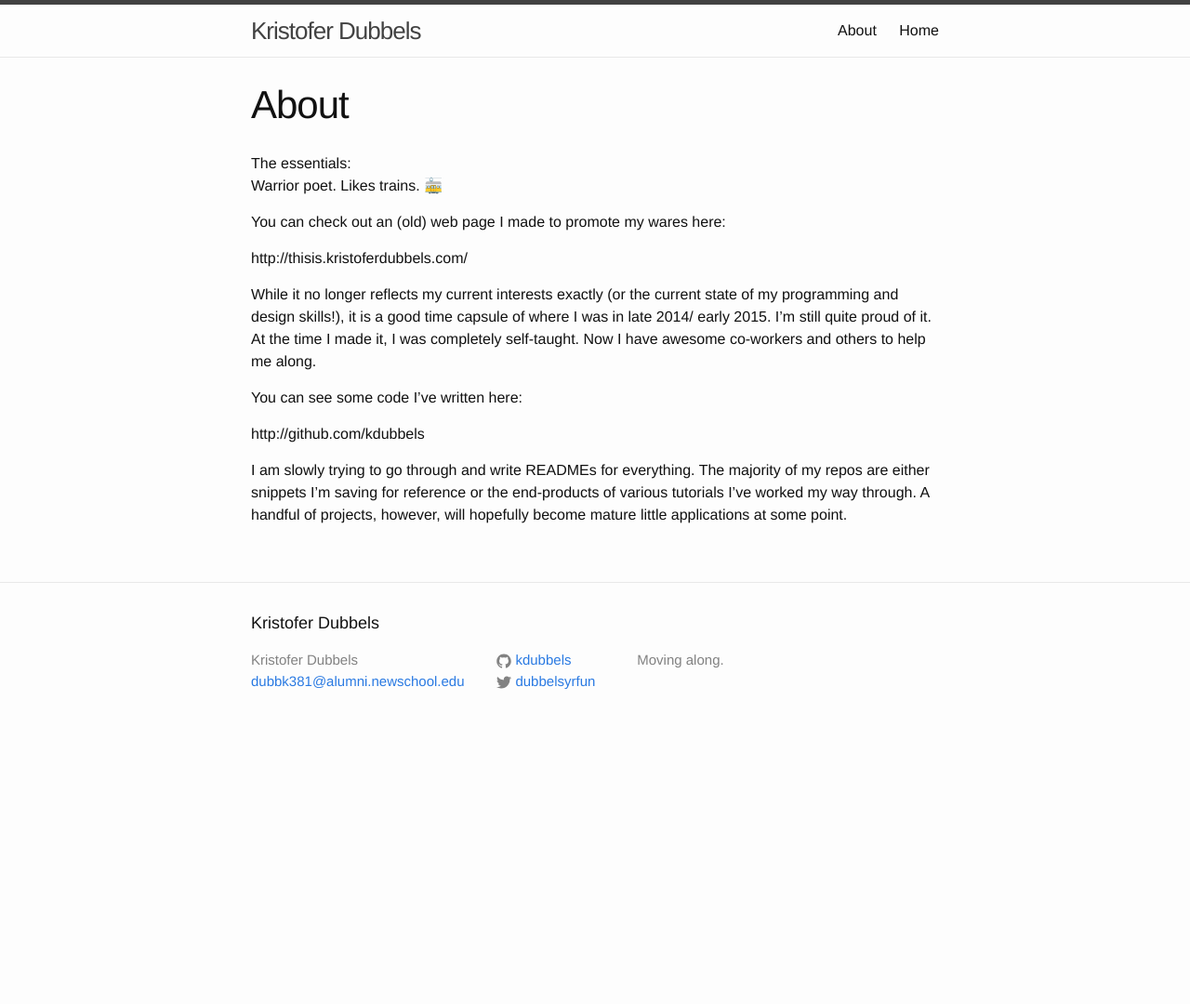
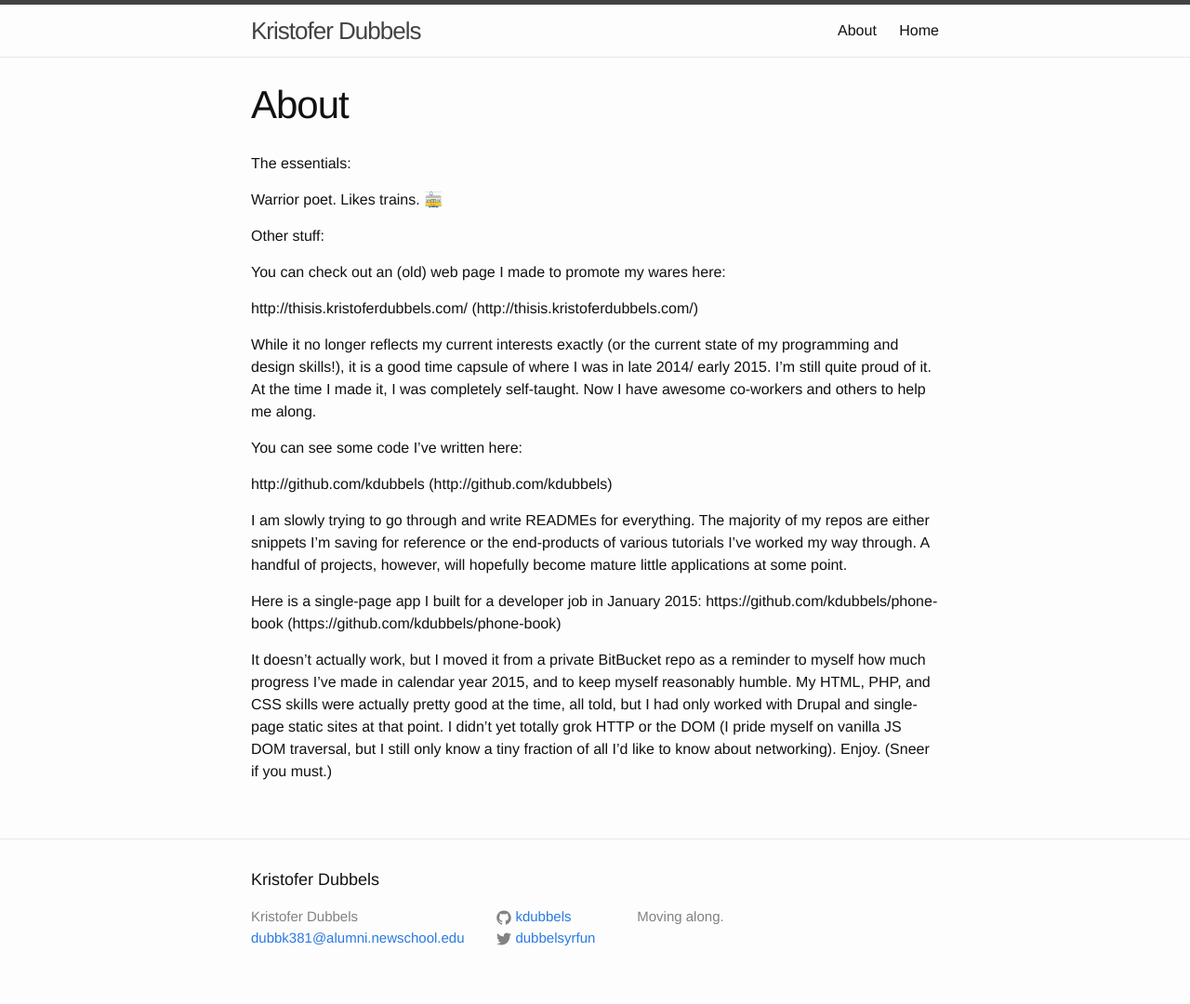
Before and after one commit to kdubbels/kdubbels.github.io, a Jekyll site: the page built from about.md, in a window 1280 px wide. Shown: the whole page at 93% size. Built offline with Jekyll 4.4.1, drawn with Linux system fonts in a browser that asks for light colours; emoji names are drawn with the system emoji font; before the commit the page ends 900 px from its top, so only the background shows below that.

Commit message:
:rainbow:

```diff
--- a/about.md
+++ b/about.md
@@ -5,16 +5,23 @@ permalink: /about/
 ---
 
 The essentials:
+
 Warrior poet. Likes trains. :train:
+
+Other stuff:
 
 You can check out an (old) web page I made to promote my wares here:
 
-http://thisis.kristoferdubbels.com/
+http://thisis.kristoferdubbels.com/ (http://thisis.kristoferdubbels.com/)
 
 While it no longer reflects my current interests exactly (or the current state of my programming and design skills!), it is a good time capsule of where I was in late 2014/ early 2015. I'm still quite proud of it. At the time I made it, I was completely self-taught. Now I have awesome co-workers and others to help me along.
 
 You can see some code I've written here:
 
-http://github.com/kdubbels
+http://github.com/kdubbels (http://github.com/kdubbels)
 
 I am slowly trying to go through and write READMEs for everything. The majority of my repos are either snippets I'm saving for reference or the end-products of various tutorials I've worked my way through. A handful of projects, however, will hopefully become mature little applications at some point.
+
+Here is a single-page app I built for a developer job in January 2015: https://github.com/kdubbels/phone-book (https://github.com/kdubbels/phone-book)
+
+It doesn't actually work, but I moved it from a private BitBucket repo as a reminder to myself how much progress I've made in calendar year 2015, and to keep myself reasonably humble. My HTML, PHP, and CSS skills were actually pretty good at the time, all told, but I had only worked with Drupal and single-page static sites at that point. I didn't yet totally grok HTTP or the DOM (I pride myself on vanilla JS DOM traversal, but I still only know a tiny fraction of all I'd like to know about networking). Enjoy. (Sneer if you must.)
```
